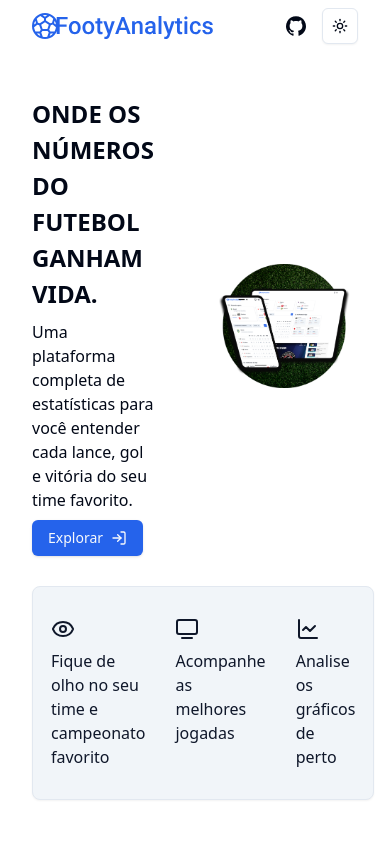
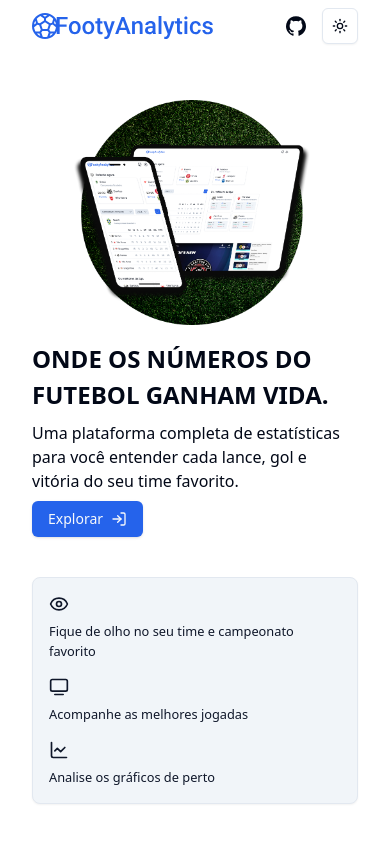
Before and after one commit to luisgustavoTbarbosa/footy-analytics, a React (Vite) app: page / in a window 390 px wide. Built offline with nearby package versions, Linux system fonts and the light colour scheme.

Commit message:
feat: landing page mobile styles

```diff
--- a/src/pages/app/landing-page/index.tsx
+++ b/src/pages/app/landing-page/index.tsx
@@ -1,4 +1,5 @@
 import { ChartLine, EyeIcon, LogIn, TvMinimal } from 'lucide-react'
+import { Link } from 'react-router-dom'
 
 import banner from '@/assets/Banner.png'
 import { Button } from '@/components/ui/button'
@@ -15,12 +16,13 @@ export function LandingPage() {
             Uma plataforma completa de estatísticas para você entender cada
             lance, gol e vitória do seu time favorito.
           </p>
-          <Button>
-            Explorar
-            <LogIn />
-          </Button>
+          <Link to="/estatisticas">
+            <Button>
+              Explorar
+              <LogIn />
+            </Button>
+          </Link>
         </div>
-        <div></div>
         <figure>
           <img src={banner} alt="Landing page banner" />
         </figure>
--- a/src/pages/app/landing-page/style.tsx
+++ b/src/pages/app/landing-page/style.tsx
@@ -10,6 +10,12 @@ export const LandingPageContainer = styled.main`
   height: calc(100vh - 52px);
   margin: 0 auto;
   padding: 0.5rem 2rem;
+
+  @media only screen and (max-width: 667px) {
+    justify-content: flex-start;
+    gap: 2.5rem;
+    padding-top: 3rem;
+  }
 `
 
 export const PresentationInfo = styled.div`
@@ -38,6 +44,16 @@ export const PresentationInfo = styled.div`
   figure {
     width: 55%;
   }
+
+  @media only screen and (max-width: 667px) {
+    flex-direction: column-reverse;
+    gap: 1rem;
+
+    figure {
+      width: auto;
+      max-width: 260px;
+    }
+  }
 `
 
 export const TopicInfos = styled.div`
@@ -59,4 +75,21 @@ export const TopicInfos = styled.div`
       margin-top: 0.5rem;
     }
   }
+
+  @media only screen and (max-width: 667px) {
+    flex-direction: column;
+    gap: 1rem;
+    width: 100%;
+    padding: 1rem;
+
+    div {
+      max-width: unset;
+      font-size: 0.8rem;
+
+      svg {
+        width: 20px;
+        height: 20px;
+      }
+    }
+  }
 `
```
Also changed, not shown: src/components/header/index.tsx (+3 -1 lines).
